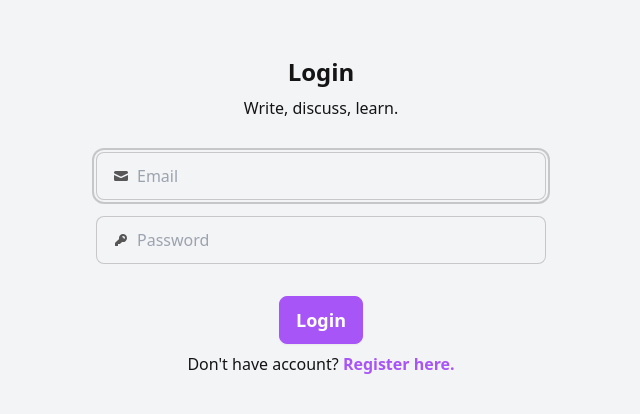
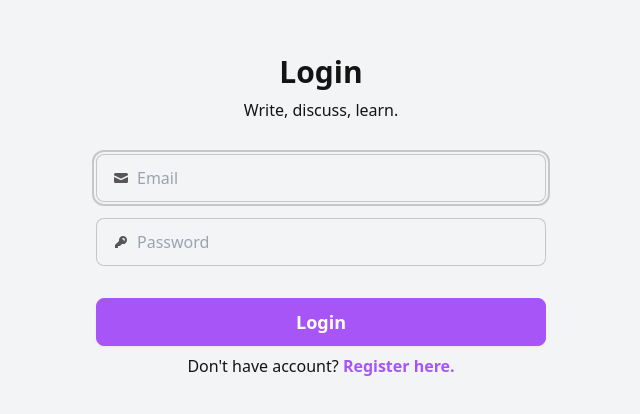
Before and after one commit to sigwaldostepan/project-doscom, a React (Vite) app in the folder frontend/: page /login in a window 1280 px wide. Shown: the part 192-606 px from the top of the page, without its empty margins (319-959 px from the left). Built offline with nearby package versions, Linux system fonts and the light colour scheme.

Commit message:
update font size

```diff
--- a/frontend/src/pages/Login.jsx
+++ b/frontend/src/pages/Login.jsx
@@ -22,7 +22,7 @@ const Login = () => {
         <div className="h-screen flex flex-col items-center justify-center">
           <div className="w-full max-w-[450px] flex flex-col items-center justify-center gap-2">
             <div className="p-4 flex flex-col items-center justify-center">
-              <h2 className="font-bold text-2xl">Login</h2>
+              <h2 className="font-black text-3xl">Login</h2>
               <p className="mt-2">Write, discuss, learn.</p>
             </div>
             <form
@@ -68,7 +68,7 @@ const Login = () => {
                   onChange={(e) => setPassword(e.target.value)}
                 />
               </label>
-              <Button type={"submit"} message={"Login"} />
+              <Button type={"submit"} width={"w-full"} message={"Login"} />
             </form>
             <p>
               Don't have account?{" "}
--- a/frontend/src/pages/Register.jsx
+++ b/frontend/src/pages/Register.jsx
@@ -22,7 +22,7 @@ const Register = () => {
         <div className="h-screen flex items-center justify-center">
           <div className="w-full max-w-[450px] flex flex-col items-center justify-center gap-2">
             <div className="p-4 flex flex-col items-center justify-center">
-              <h2 className="font-bold text-2xl">Register</h2>
+              <h2 className="font-bold text-3xl">Register</h2>
               <p className="mt-2">
                 Join the conversation & explore deeper knowledge.
               </p>
@@ -87,7 +87,7 @@ const Register = () => {
                   onChange={(e) => setPassword(e.target.value)}
                 />
               </label>
-              <Button type={"submit"} message={"Register"} />
+              <Button type={"submit"} width={"w-full"} message={"Register"} />
             </form>
             <p>
               Registered already?{" "}
```
